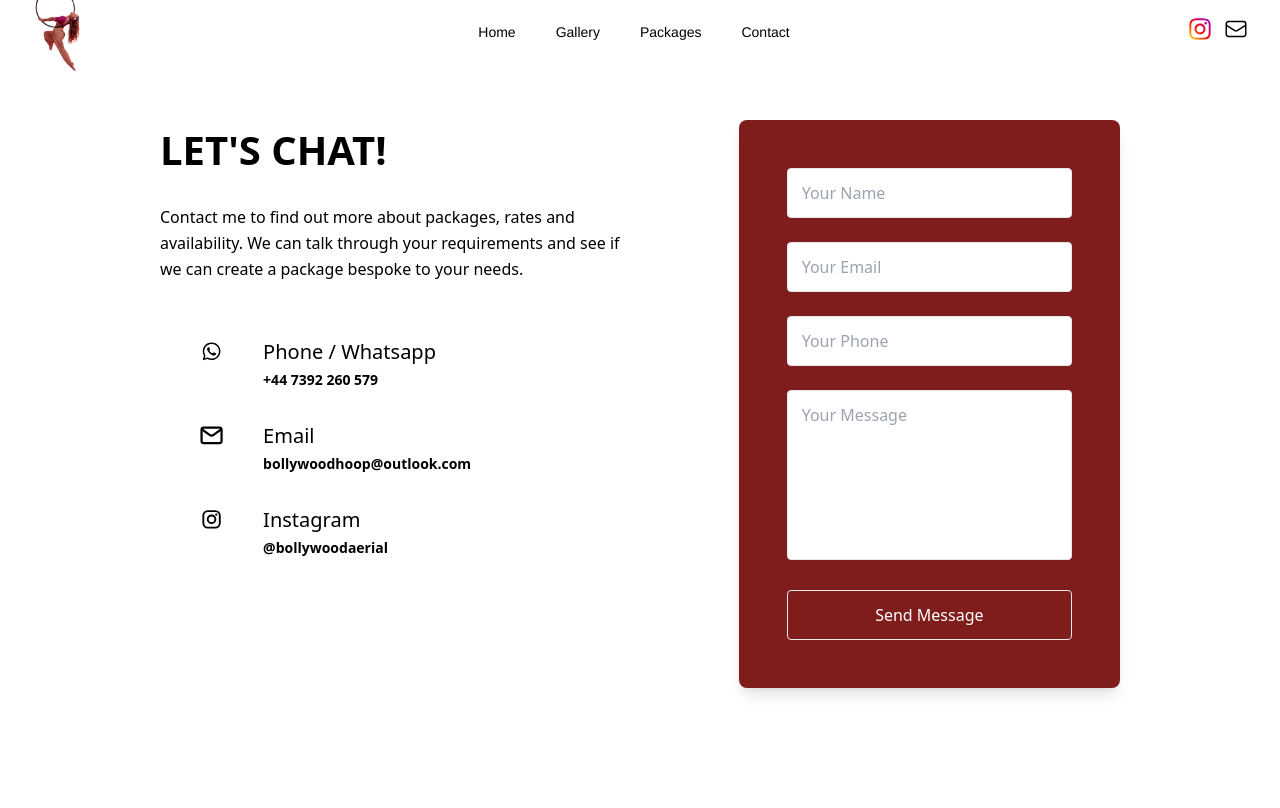
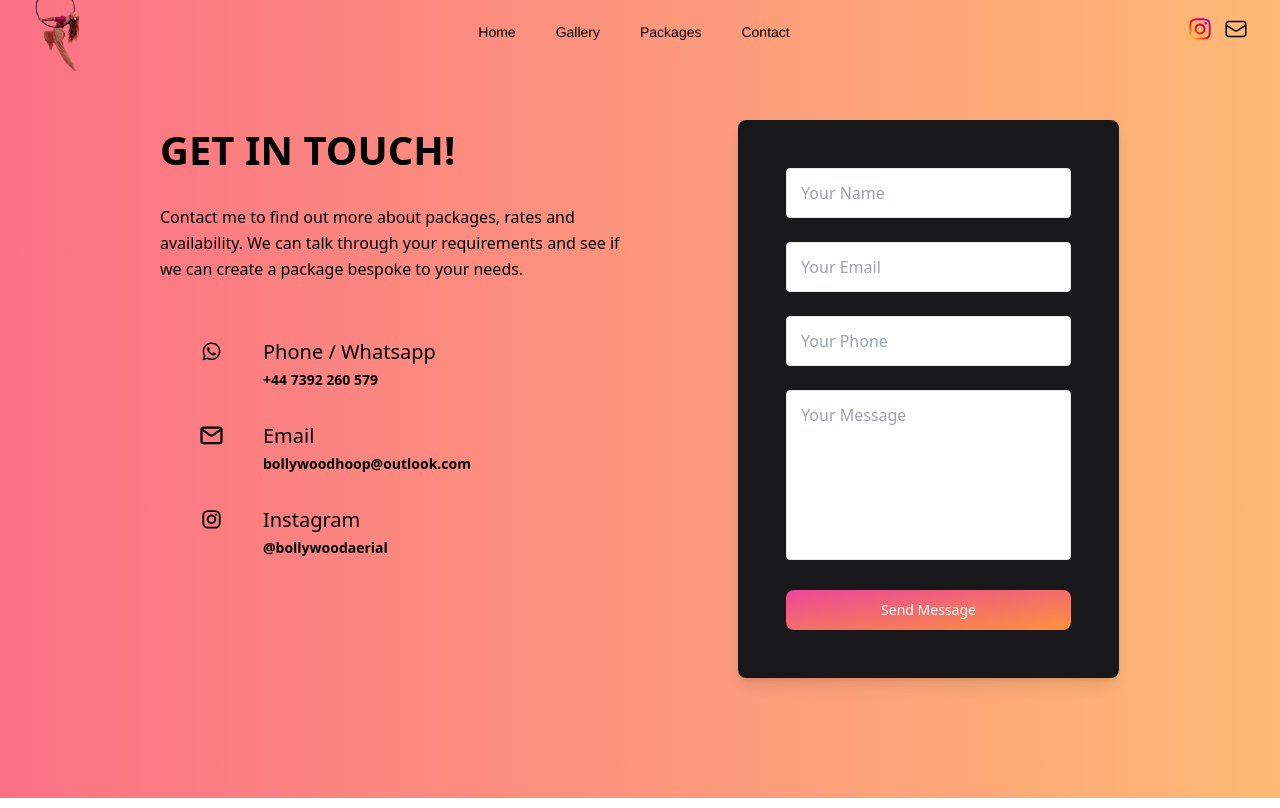
Before and after one commit to TanyaJRB/BollywoodHoop, a Vue app: page /contact in a window 1280 px wide. Built offline with nearby package versions, Linux system fonts and the light colour scheme.

Commit message:
contact page edits

```diff
--- a/src/components/Contact.vue
+++ b/src/components/Contact.vue
@@ -4,17 +4,21 @@ import ContactCard from "./ContactCard.vue";
 
 <template>
   <!-- ====== Contact Section Start -->
-  <section
-    class="relative z-10 overflow-hidden bg-white p-14 lg:p-40 lg:py-[120px]"
+  <div
+    class="flex w-full overflow-hidden bg-gradient-to-r from-rose-400 to-orange-300 p-14 lg:p-40 lg:py-[120px]"
   >
-    <div class="container mx-auto">
+    <!-- <img
+      src="../assets/photos/CloseUp.jpg"
+      class="relative inset-0 z-0 object-cover"
+    /> -->
+    <div class="container mx-auto flex">
       <div class="-mx-4 flex flex-wrap lg:justify-between">
         <div class="w-full px-4 lg:w-1/2 xl:w-6/12">
           <div class="mb-12 max-w-[570px] lg:mb-0">
             <h2
               class="text-dark mb-6 text-[32px] font-bold uppercase sm:text-[40px] lg:text-[36px] xl:text-[40px]"
             >
-              LET'S CHAT!
+              GET IN TOUCH!
             </h2>
             <p class="text-body-color mb-14 text-base leading-relaxed">
               Contact me to find out more about packages, rates and
@@ -27,7 +31,7 @@ import ContactCard from "./ContactCard.vue";
           </div>
         </div>
         <div class="w-full px-4 lg:w-1/2 xl:w-5/12">
-          <div class="relative rounded-lg bg-red-900 p-8 shadow-lg sm:p-12">
+          <div class="relative rounded-lg bg-zinc-900 p-8 shadow-lg sm:p-12">
             <form>
               <div class="mb-6">
                 <input
@@ -60,7 +64,7 @@ import ContactCard from "./ContactCard.vue";
               <div>
                 <button
                   type="submit"
-                  class="bg-primary border-primary w-full rounded border p-3 text-white transition hover:bg-opacity-90"
+                  class="mr-2 w-full rounded-lg bg-gradient-to-br from-pink-500 to-orange-400 px-5 py-2.5 text-center text-sm font-medium text-white hover:bg-gradient-to-bl focus:outline-none focus:ring-4 focus:ring-pink-200 dark:focus:ring-pink-800"
                 >
                   Send Message
                 </button>
@@ -70,5 +74,5 @@ import ContactCard from "./ContactCard.vue";
         </div>
       </div>
     </div>
-  </section>
+  </div>
 </template>
```
